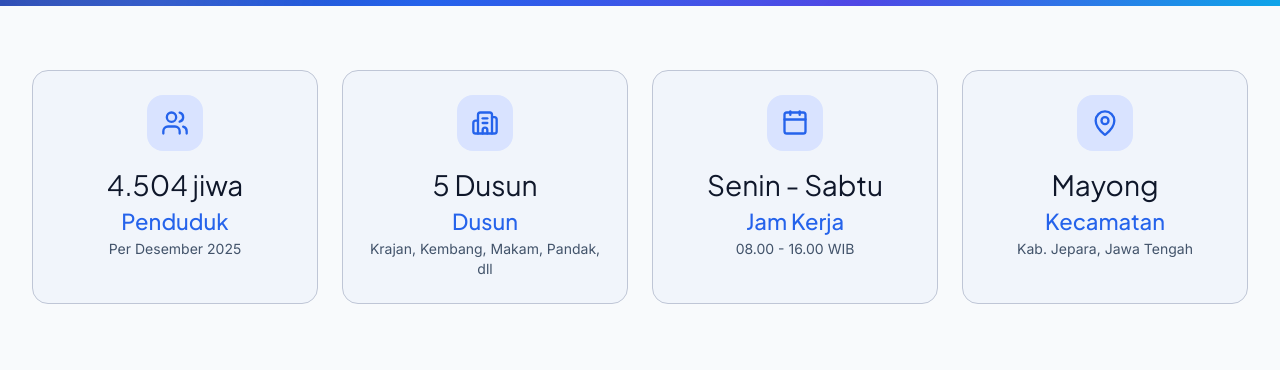
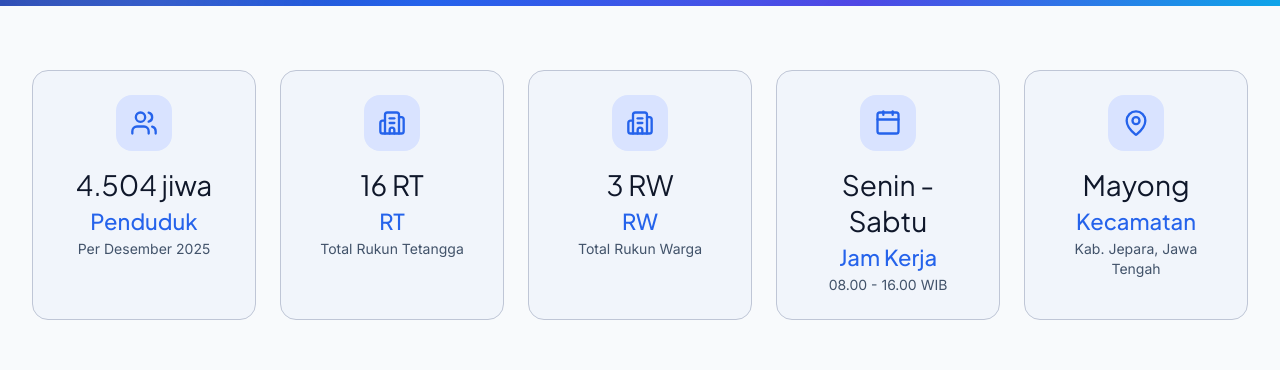
Before and after one commit to LunaeKim99/etalase-digital-kuanyar, a React (Vite) app: page /profil in a window 1280 px wide. Shown: the part 510-880 px from the top of the page. Built offline with nearby package versions, Linux system fonts and the light colour scheme; no server answers.

Commit message:
Profil: ganti Dusun jadi 16 RT & 3 RW

```diff
--- a/src/data/profilData.ts
+++ b/src/data/profilData.ts
@@ -34,7 +34,8 @@
   { value: '4.504', label: 'Total Jiwa' },
   { value: '2.294', label: 'Laki-laki' },
   { value: '2.210', label: 'Perempuan' },
-  { value: '5', label: 'Dusun' },
+  { value: '16', label: 'RT' },
+  { value: '3', label: 'RW' },
 ]
 
 export const demografiPenduduk = { total: 4504, laki: 2294, perempuan: 2210 }
--- a/src/pages/Profil.tsx
+++ b/src/pages/Profil.tsx
@@ -74,7 +74,8 @@
 
   const infoCards = [
     { icon: Users, label: 'Penduduk', value: `${demografiPenduduk.total.toLocaleString('id-ID')} jiwa`, desc: 'Per Desember 2025' },
-    { icon: Building2, label: 'Dusun', value: `${demographyStats.find((s) => s.label === 'Dusun')?.value ?? '5'} Dusun`, desc: 'Krajan, Kembang, Makam, Pandak, dll' },
+    { icon: Building2, label: 'RT', value: `${demographyStats.find((s) => s.label === 'RT')?.value ?? '16'} RT`, desc: 'Total Rukun Tetangga' },
+    { icon: Building2, label: 'RW', value: `${demographyStats.find((s) => s.label === 'RW')?.value ?? '3'} RW`, desc: 'Total Rukun Warga' },
     { icon: Calendar, label: 'Jam Kerja', value: 'Senin - Sabtu', desc: '08.00 - 16.00 WIB' },
     { icon: MapPin, label: 'Kecamatan', value: 'Mayong', desc: 'Kab. Jepara, Jawa Tengah' },
   ]
@@ -91,7 +92,7 @@
       {/* 2. Stat Cards */}
       <Section className="py-16">
         <Container>
-          <div className="grid md:grid-cols-2 lg:grid-cols-4 gap-6 mb-12">
+          <div className="grid md:grid-cols-2 lg:grid-cols-5 gap-6 mb-12">
             {infoCards.map((card, i) => (
               <Card key={i} variant="filled" className="p-6 text-center hover:shadow-lg transition-shadow">
                 <div className="w-14 h-14 rounded-2xl bg-primary-container flex items-center justify-center mx-auto mb-4">
```
